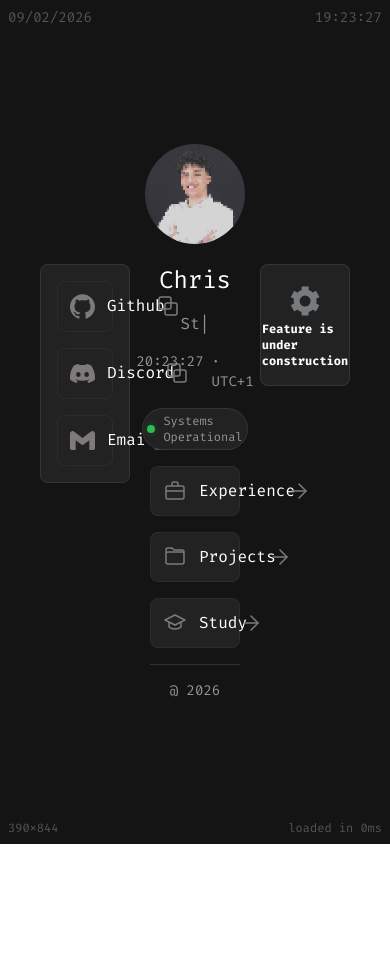
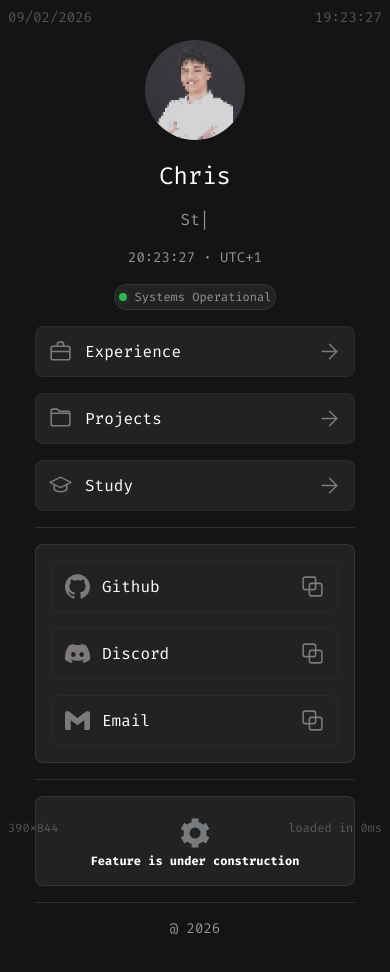
Before and after one commit to chris911e/portfolio-frontend, a React (Vite) app: page / in a window 390 px wide. Shown: the top 972 px of the page. Before the commit the page ends 844 px from the top, so only its background shows below. Built offline with nearby package versions, Linux system fonts and the light colour scheme.

Commit message:
feat: responsive home

```diff
--- a/src/components/Layout/Layout.tsx
+++ b/src/components/Layout/Layout.tsx
@@ -7,7 +7,7 @@ export default function Layout() {
         <div className="flex flex-col min-h-screen select-none">
             <Taskbar />
             <main className="flex-1 flex items-center justify-center">
-                <div className="w-full max-w-5xl m-10">
+                <div className="min-w-xs md:w-full max-w-5xl m-10">
                     <Outlet />
                 </div>
             </main>
--- a/src/pages/Home.tsx
+++ b/src/pages/Home.tsx
@@ -29,16 +29,29 @@ export default function Home() {
         "Java & Python"
     ];
 
+    const SocialList = (
+        <Tabbed>
+            <ActionList items={socialItems} link={false} />
+        </Tabbed>
+    )
+
+    const DeploymentOverview = (
+        <Tabbed>
+            <div className="flex flex-col items-center text-xs font-bold">
+                <img src="/load.svg" alt="" height={40} width={40} />
+                Feature is under construction
+            </div>
+        </Tabbed>
+    )
+
     return (
-        <div className="grid grid-cols-3 gap-5">
-            <div className="col-span-3 flex justify-center">
+        <div className="grid md:grid-cols-3 grid-cols-1 gap-5">
+            <div className="md:col-span-3 flex justify-center">
                 <Profile url="/pixelated.png" />
             </div>
 
-            <div>
-                <Tabbed>
-                    <ActionList items={socialItems} link={false} />
-                </Tabbed>
+            <div className="hidden md:block">
+                {SocialList}
             </div>
 
             <div className="flex flex-col items-center gap-4">
@@ -61,16 +74,18 @@ export default function Home() {
                 </div>
 
                 <Divider />
+                <div className="w-full block md:hidden space-y-4">
+                    {SocialList}
+                    <Divider />
+                    {DeploymentOverview}
+                    <Divider />
+                </div>
+
                 <span className="text-sm text-[#909692]">@ 2026</span>
             </div>
 
-            <div>
-                <Tabbed>
-                    <div className="flex flex-col items-center text-xs font-bold">
-                        <img src="/load.svg" alt="" height={40} width={40} />
-                        Feature is under construction
-                    </div>
-                </Tabbed>
+            <div className="hidden md:block">
+                {DeploymentOverview}
             </div>
         </div>
     );
```
